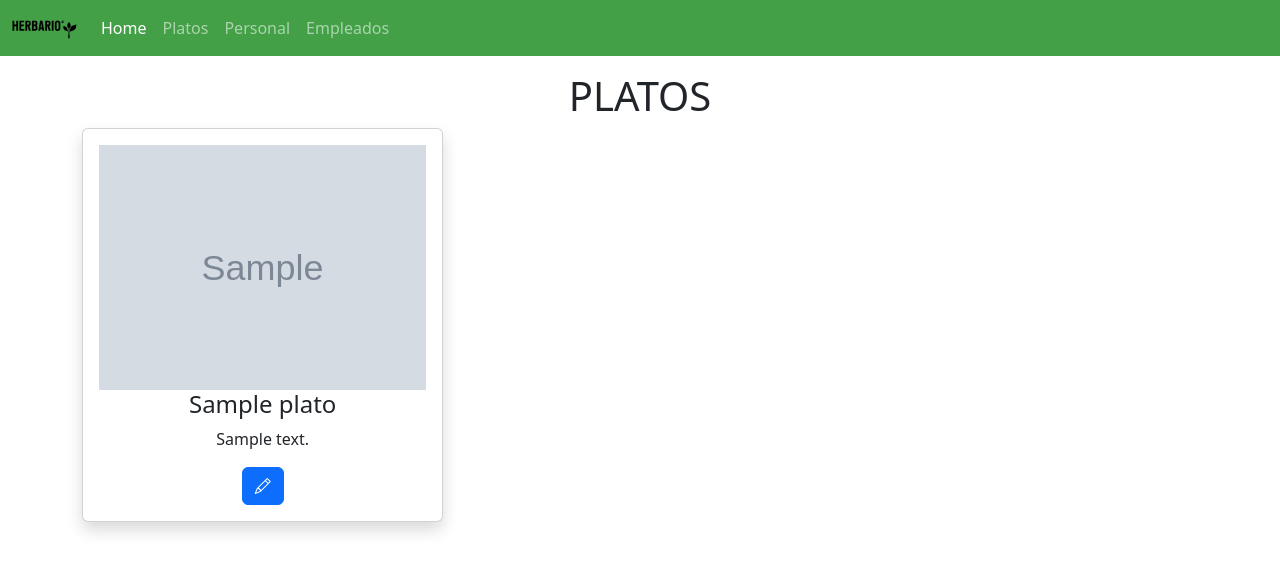
After one commit to Oscurita12/restaurantepythonjueves-13-10, a Django app: page /menu/ in a window 1280 px wide. The commit adds this page. Shown: the top 572 px of the page. Run offline with Django 4.2, Linux system fonts and the light colour scheme; tables that the repository leaves empty hold one stand-in row (values such as "Sample post"); grey boxes marked "Sample" are stand-in pictures; some libraries are stand-ins or nearby versions.

Commit message:
NTJ-16 Se realiza la parte de editar del CRUD

```diff
--- a/config/config/urls.py
+++ b/config/config/urls.py
@@ -16,13 +16,17 @@ Including another URLconf
 from django.contrib import admin
 from django.urls import path
 
-from web.views import Home, VistaPlatos, VistaPersonal
+from web.views import Home, VistaPlatos, VistaPersonal, MenuPlatos, MenuEmpleados, EditarPlato
 
 urlpatterns = [
     path('admin/', admin.site.urls),
 
     path('', Home, name="home"),
     path('platos/', VistaPlatos, name="platos"),
-    path('personal/', VistaPersonal, name="personal")
+    path('personal/', VistaPersonal, name="personal"),
+    path('menu/', MenuPlatos, name="menu"),
+    path('menuempleados/', MenuEmpleados, name="empleados"),
+    path('esitarplato/<int:id>', EditarPlato, name="editarPlato")
+
 
 ]
--- /dev/null
+++ b/config/web/formularios/formularioEdicionPlatos.py
@@ -0,0 +1,9 @@
+from django import forms
+
+class FormularioEdicionPlatos(forms.Form):
+
+    precioPlato=forms.CharField(
+        widget=forms.NumberInput (attrs={'class':'form-control mb-3'}),
+        required=True,
+        label="Precio del plato"
+    )
--- a/config/web/formularios/formularioPlatos.py
+++ b/config/web/formularios/formularioPlatos.py
@@ -20,14 +20,14 @@ class FormularioPlatos(forms.Form):
     nombrePlato=forms.CharField(
         widget=forms.TextInput(attrs={'class':'form-control mb-3'}),
         required=True,
-        max_length=5,
+        max_length=50,
         label="Nombre del plato"
     )
 
     descripcionPlato=forms.CharField(
         widget=forms.TextInput(attrs={'class':'form-control m-b3'}),
         required=False,
-        max_length=20,
+        max_length=200,
         label="Descripción del plato"
     )
 
--- a/config/web/templates/index.html
+++ b/config/web/templates/index.html
@@ -8,8 +8,8 @@
     <!-- CSS only -->
     <link href="https://cdn.jsdelivr.net/npm/bootstrap@5.2.2/dist/css/bootstrap.min.css" rel="stylesheet"   integrity="sha384-Zenh87qX5JnK2Jl0vWa8Ck2rdkQ2Bzep5IDxbcnCeuOxjzrPF/et3URy9Bv1WTRi" crossorigin="anonymous">
     <link rel="stylesheet" href="../static/styles/estilosHome.css">
-    <link rel="stylesheet"
-    href="https://cdnjs.cloudflare.com/ajax/libs/animate.css/4.1.1/animate.min.css"/>
+    <link rel="stylesheet" href="https://cdnjs.cloudflare.com/ajax/libs/animate.css/4.1.1/animate.min.css"/>
+    <link rel="stylesheet" href="https://cdn.jsdelivr.net/npm/bootstrap-icons@1.10.2/font/bootstrap-icons.css">
 </head>
 <body>
     <header>
@@ -76,7 +76,7 @@
                         <img src="../static/img/plato3.jpg" alt="img1" class="img-fluid w-100 zoom">
                     </div>
                     <div class="col-12 text-center my-4">
-                        <a href="" class="btn btn-outline-dark">Ver menú</a>
+                        <a href="{% url 'menu' %}" class="btn btn-outline-dark">Ver menú</a>
                     </div>
                 </div>
             </div>
--- /dev/null
+++ b/config/web/templates/menuPlatos.html
@@ -0,0 +1,63 @@
+<!DOCTYPE html>
+<html lang="en">
+<head>
+    <meta charset="UTF-8">
+    <meta http-equiv="X-UA-Compatible" content="IE=edge">
+    <meta name="viewport" content="width=device-width, initial-scale=1.0">
+    <title>Menú</title>
+    <link href="https://cdn.jsdelivr.net/npm/bootstrap@5.2.2/dist/css/bootstrap.min.css" rel="stylesheet"   integrity="sha384-Zenh87qX5JnK2Jl0vWa8Ck2rdkQ2Bzep5IDxbcnCeuOxjzrPF/et3URy9Bv1WTRi" crossorigin="anonymous">
+    <link rel="stylesheet" href="../static/styles/estilosHome.css">
+    <link rel="stylesheet" href="https://cdnjs.cloudflare.com/ajax/libs/animate.css/4.1.1/animate.min.css"/>
+    <script src="//cdn.jsdelivr.net/npm/sweetalert2@11"></script>
+    <link rel="stylesheet" href="https://cdn.jsdelivr.net/npm/bootstrap-icons@1.10.2/font/bootstrap-icons.css">
+</head>
+<body>
+
+
+    <header>
+
+        {% include './shared/menu.html' %}
+    </header>
+    <br>
+    <br>
+    <br>
+
+
+    <main>
+
+        <div class="container align-items-center">
+            <h1 class="text-center">PLATOS </h1>
+            <div class="row row-cols-1 row-cols-md-3 g-3">
+                {% for plato in platos %}
+                <div class="col">
+                    <div class="card h-100 shadow align-items-center p-3">
+
+                        <img src={{plato.foto}} alt="" class="img-fluid w-100">
+                        <h4>{{plato.nombre}}</h4>
+                        <p class="">{{plato.descripcion}}</p>
+                        <button class="btn btn-primary" type="button" data-bs-toggle="collapse" data-bs-target="#collapseExample{{plato.id}}" aria-expanded="false" aria-controls="collapseExample">
+                            <i class="bi bi-pencil"></i>
+                        </button>
+                        <div class="collapse" id="collapseExample{{plato.id}}">
+                            <div class="card card-body">
+                                <form action="{% url 'editarPlato' id=plato.id %}" method="POST">
+                                    {{formulario}}
+                                    {% csrf_token %}
+                                    <button type="submit" class="btn btn-primary">Editar</button>
+                                </form>
+                            </div>
+                          </div>
+                    </div>
+                </div>
+                {% endfor %}
+            </div>
+        </div>
+    </main>
+
+    <script src="https://cdn.jsdelivr.net/npm/bootstrap@5.2.2/dist/js/bootstrap.bundle.min.js"  integrity="sha384-OERcA2EqjJCMA+/3y+gxIOqMEjwtxJY7qPCqsdltbNJuaOe923+mo//f6V8Qbsw3" crossorigin="anonymous"></script>
+    <script src="../static/js/wow.min.js"></script>
+    <script>
+        new WOW().init();
+    </script>
+</body>
+</html>
--- a/config/web/templates/shared/menu.html
+++ b/config/web/templates/shared/menu.html
@@ -16,7 +16,7 @@
             <a class="nav-link" href="{% url 'personal' %}">Personal</a>
           </li>
           <li class="nav-item">
-            <a class="nav-link disabled">Disabled</a>
+            <a class="nav-link " href="{% url 'empleados' %}">Empleados</a>
           </li>
         </ul>
       </div>
--- a/config/web/views.py
+++ b/config/web/views.py
@@ -1,5 +1,7 @@
 from django.shortcuts import render
+from django.shortcuts import redirect
 from web.formularios.formularioPersonal import FormularioPersonal
+from web.formularios.formularioEdicionPlatos import FormularioEdicionPlatos
 
 #Importar el formulario a render
 from web.formularios.formularioPlatos import FormularioPlatos
@@ -14,6 +16,44 @@ from web.models import Platos, Empleado
 def Home(request):
     return render(request,'index.html')
 
+def MenuPlatos(request):
+
+    platosConsultados=Platos.objects.all()
+
+    formulario=FormularioEdicionPlatos()
+
+    diccionarioEnvio={
+        'platos': platosConsultados,
+        'formulario': formulario
+    }
+
+    return render (request, 'menuPlatos.html', diccionarioEnvio)
+
+def EditarPlato(request,id):
+    print(id)
+    #Recibir los datos del formulario y editar mi plato
+    if request.method=='POST':
+        datosDelFormulario=FormularioEdicionPlatos(request.POST)
+        if datosDelFormulario.is_valid():
+            datosPlato=datosDelFormulario.cleaned_data
+            try:
+                Platos.objects.filter(pk=id).update(precio=datosPlato["precioPlato"])
+                print("EXITO EDITANDO EL PLATO")
+
+            except Exception as error:
+
+                print("error",error)
+
+    return redirect('menu')
+
+def MenuEmpleados(request):
+    empleadosConsultados=Empleado.objects.all()
+
+    diccionarioEmpleado={
+        'empleados': empleadosConsultados
+    }
+
+    return render (request, 'menuEmpleados.html', diccionarioEmpleado)
 
 def VistaPlatos(request):
 
```
Also changed, not shown: config/web/templates/menuEmpleados.html (added, +45 -0 lines), config/web/templates/shared/footer.html (line endings or trailing spaces).
